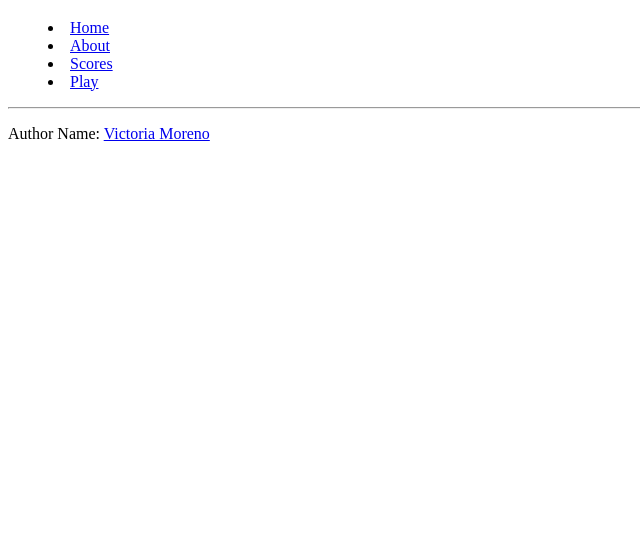
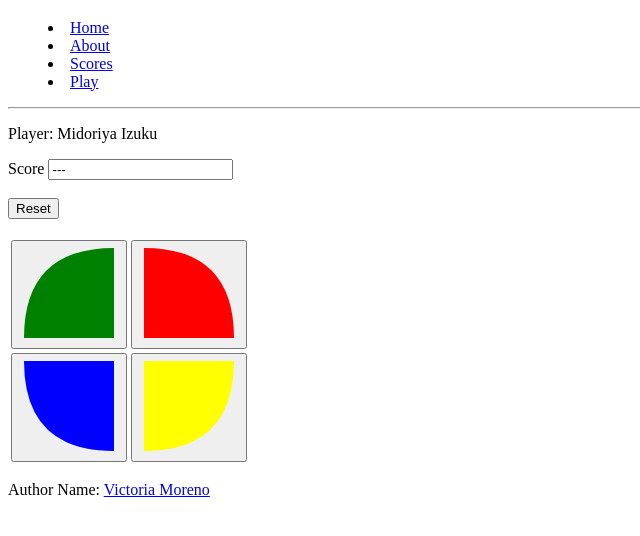
Before and after one commit to vmoreno02/simon, a plain HTML site: page play.html in a window 1280 px wide. Shown: the part 68-604 px from the top of the page, without its empty margins (0-640 px from the left). Drawn offline with Linux system fonts and the light colour scheme.

Commit message:
update: completed play.html

```diff
--- a/play.html
+++ b/play.html
@@ -24,7 +24,82 @@
             <hr />
         </header>
 
+        <main>
+            <p class="players">
+                Player: <span class="player-name">Midoriya Izuku</span>
+            </p>
 
+            <div>
+                <label for="count">Score</label>
+                <input type="text" id="count" value="---" readonly />
+            </div>
+
+            <br />
+
+            <div>
+                <button>Reset</button>
+            </div>
+
+            <br />
+
+            <!-- ui stuff here -->
+            <div>
+                <table>
+                    <tr>
+                        <td>
+                            <button>
+                                <svg
+                                    aria-hidden="true"
+                                    viewBox="0 0 100 100"
+                                    height="100"
+                                    width="100"
+                                >
+                                    <path d="M 95,5 95,95 5,95 Q 5,5 95,5" fill="green" />
+                                </svg>
+                            </button>
+                        </td>
+                        <td>
+                            <button>
+                                <svg
+                                    aria-hidden="true"
+                                    viewBox="0 0 100 100"
+                                    height="100"
+                                    width="100"
+                                >
+                                    <path d="M 5,5 5,95 95,95 Q 95,5 5,5" fill="red" />
+                                </svg>
+                            </button>
+                        </td>
+                    </tr>
+                    <tr>
+                        <td>
+                            <button>
+                                <svg
+                                    aria-hidden="true"
+                                    viewBox="0 0 100 100"
+                                    height="100"
+                                    width="100"
+                                >
+                                    <path d="M 5,5 95,5 95,95 Q 5,95 5,5" fill="blue" />
+                                </svg>
+                            </button>
+                        </td>
+                        <td>
+                            <button>
+                                <svg
+                                    aria-hidden="true"
+                                    viewBox="0 0 100 100"
+                                    height="100"
+                                    width="100"
+                                >
+                                    <path d="M 95,5 5,5 5,95 Q 95,95 95,5" fill="yellow" />
+                                </svg>
+                            </button>
+                        </td>
+                    </tr>
+                </table>
+            </div>
+        </main>
 
         <footer>
             <p class="text-reset">Author Name:</span>
```
